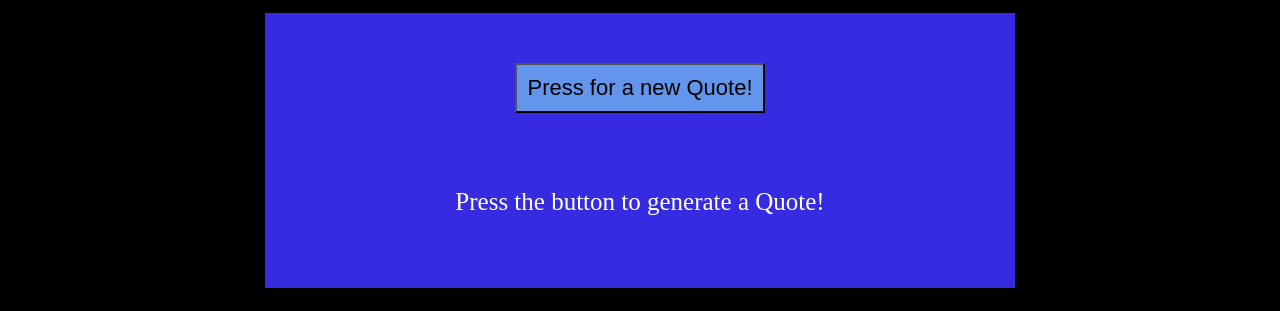
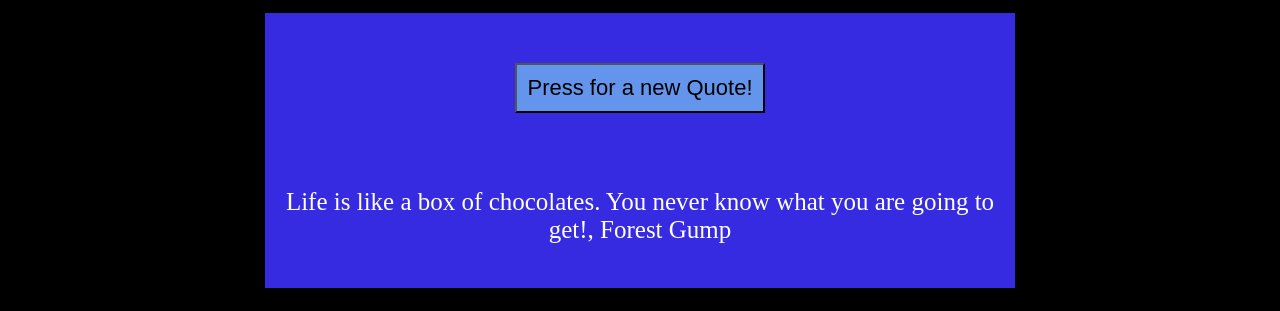
Before and after one commit to tlchan668/QuoteGenerator, a plain HTML site: page index.html in a window 1280 px wide. Shown: the top 311 px of the page. Drawn offline with Linux system fonts and the light colour scheme.

Commit message:
adding quote to first appear on startup

```diff
--- a/index.html
+++ b/index.html
@@ -5,12 +5,21 @@
     <meta name="viewport" content="width=device-width, initial-scale=1.0">
     <link rel="stylesheet" href="./style.css" />
     <title>Quote Generator!</title>
-    <title>Document</title>
+
 </head>
+<!--<body>
+    <h1>Simple Quote Generator</h1>
+    <div id="quoteDisplay">
+
+    </div>
+    <button on click="newQuote()">New Quote</button>
+
+    <script src="app.js"></script>
+</body>-->
 <body>
     <div id="container">
         <button id = "btn">Press for a new Quote! </button>
-        <div id="output">Press the button to generate a Quote!</div>
+        <div id="output">Life is like a box of chocolates.  You never know what you are going to get!, Forest Gump</div>
     </div>
 
     <script src="app.js"></script>
```
Also changed, not shown: quotes.txt (added).
